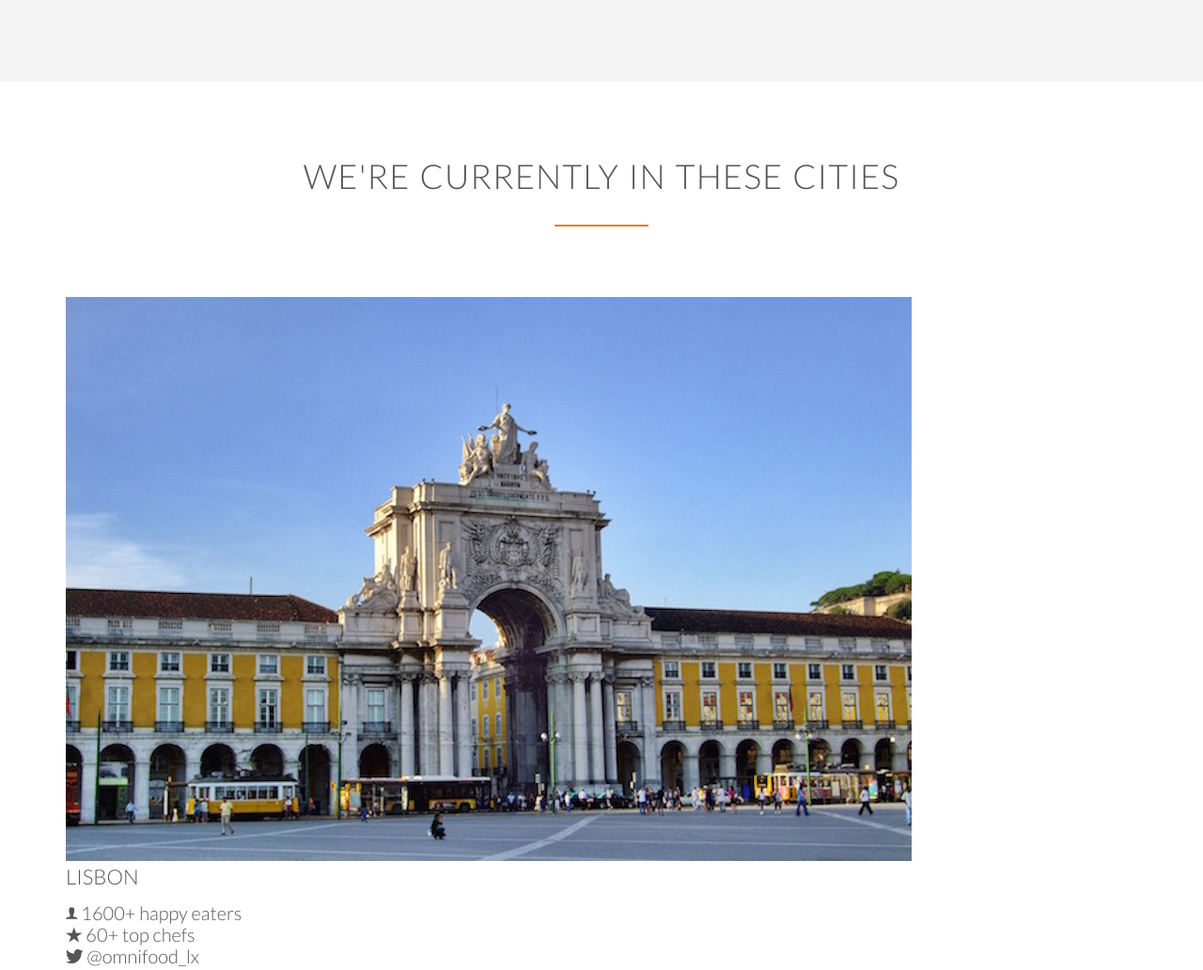
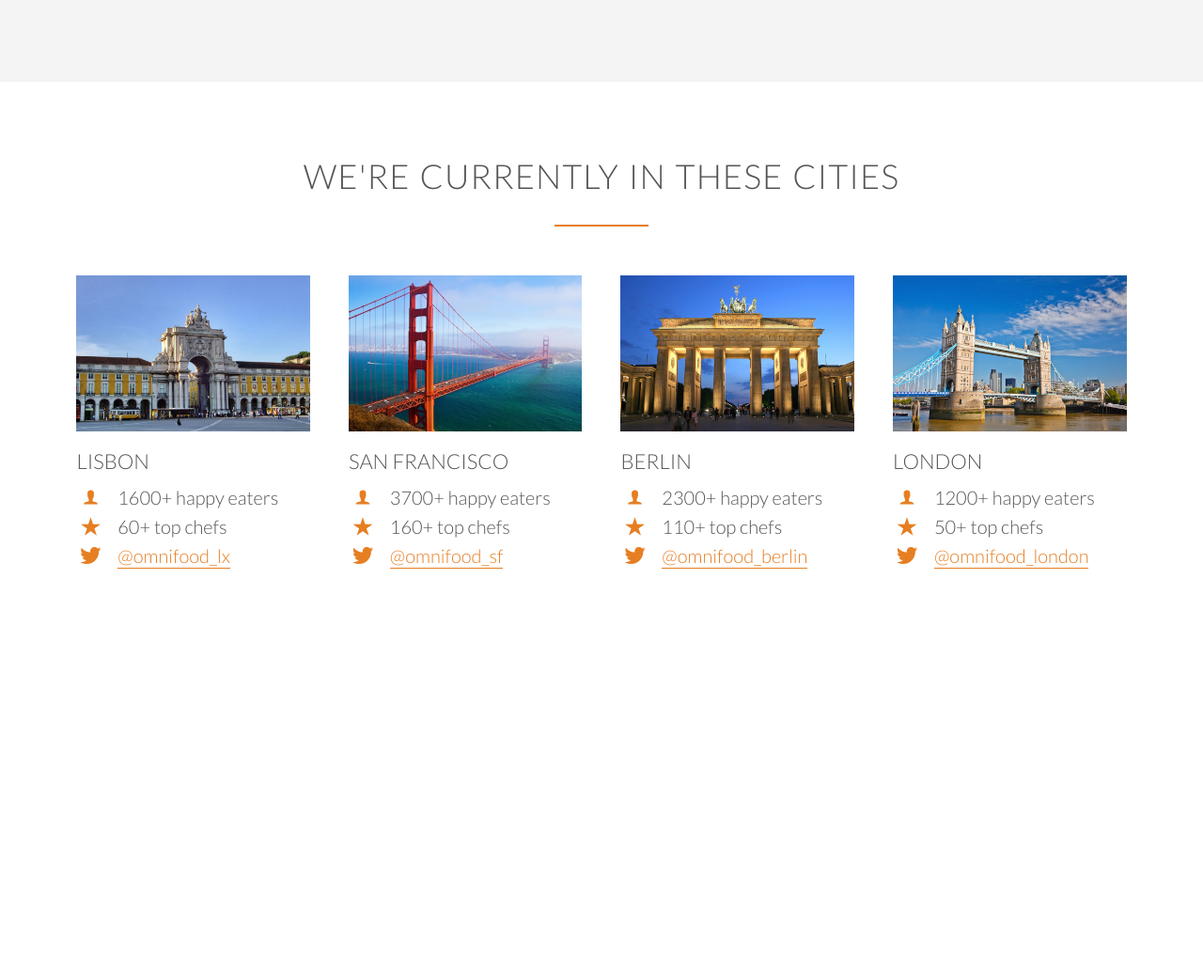
Before and after one commit to ErickDJensen/omnifood, a plain HTML site: page index.html in a window 1280 px wide. Shown: the part 2652-3684 px from the top of the page at 94% size. After the commit the page ends 3366 px from the top, so only its background shows below. Drawn offline with Linux system fonts and the light colour scheme; files whose address does not match are found by name.

Commit message:
finish cities section

```diff
--- a/index.html
+++ b/index.html
@@ -137,97 +137,81 @@
         </div>
     </div>
 </section>
-<section class="section-cities">
+<section class="section-cities" id="cities">
     <div class="row">
         <h2>We're currently in these cities</h2>
     </div>
-    <div class="row">
-        <div class="col span-1-of-4 box"></div>
+    <div class="row js--wp-3">
+        <div class="col span-1-of-4 box">
             <img src="resources/img/lisbon-3.jpg" alt="Lisbon">
             <h3>Lisbon</h3>
             <div class="city-feature">
-            <i class="ion-ios-person"></i>
+                <i class="ion-ios-person icon-small"></i>
                 1600+ happy eaters
             </div>
             <div class="city-feature">
-            <i class="ion-ios-star"></i>
+                <i class="ion-ios-star icon-small"></i>
                 60+ top chefs
             </div>
             <div class="city-feature">
-            <i class="ion-social-twitter"></i>
-            @omnifood_lx
+                <i class="ion-social-twitter icon-small"></i>
+                <a href="#">@omnifood_lx</a>
             </div>
-        <div class="col span-1-of-4 box"></div>
+        </div>
+        <div class="col span-1-of-4 box">
             <img src="resources/img/san-francisco.jpg" alt="San Francisco">
             <h3>San Francisco</h3>
             <div class="city-feature">
-            <i class="ion-ios-person"></i>
-            1600+ happy eaters
+                <i class="ion-ios-person icon-small"></i>
+                3700+ happy eaters
             </div>
             <div class="city-feature">
-            <i class="ion-ios-star"></i>
-            60+ top chefs
+                <i class="ion-ios-star icon-small"></i>
+                160+ top chefs
             </div>
             <div class="city-feature">
-            <i class="ion-social-twitter"></i>
-            @omnifood_lx
+                <i class="ion-social-twitter icon-small"></i>
+                <a href="#">@omnifood_sf</a>
             </div>
-        <div class="col span-1-of-4 box"></div>
+        </div>
+        <div class="col span-1-of-4 box">
             <img src="resources/img/berlin.jpg" alt="Berlin">
             <h3>Berlin</h3>
             <div class="city-feature">
-            <i class="ion-ios-person"></i>
-            1600+ happy eaters
+                <i class="ion-ios-person icon-small"></i>
+                2300+ happy eaters
             </div>
             <div class="city-feature">
-            <i class="ion-ios-star"></i>
-            60+ top chefs
+                <i class="ion-ios-star icon-small"></i>
+                110+ top chefs
             </div>
             <div class="city-feature">
-            <i class="ion-social-twitter"></i>
-            @omnifood_lx
+                <i class="ion-social-twitter icon-small"></i>
+                <a href="#">@omnifood_berlin</a>
             </div>
-        <div class="col span-1-of-4 box"></div>
+        </div>
+        <div class="col span-1-of-4 box">
             <img src="resources/img/london.jpg" alt="London">
             <h3>London</h3>
             <div class="city-feature">
-            <i class="ion-ios-person"></i>
-            1600+ happy eaters
+                <i class="ion-ios-person icon-small"></i>
+                1200+ happy eaters
             </div>
             <div class="city-feature">
-            <i class="ion-ios-star"></i>
-            60+ top chefs
+                <i class="ion-ios-star icon-small"></i>
+                50+ top chefs
             </div>
             <div class="city-feature">
-            <i class="ion-social-twitter"></i>
-            @omnifood_lx
+                <i class="ion-social-twitter icon-small"></i>
+                <a href="#">@omnifood_london</a>
             </div>
         </div>
+    </div>
+
 </section>
+
 
 <body>
 </body>
 
 </html>
-
-Title: We're currently in these cities
-
-Lisbon
-1600+ happy eaters
-60+ top chefs
-@omnifood_lx
-
-San Francisco
-3700+ happy eaters
-160+ top chefs
-@omnifood_sf
-
-Berlin
-2300+ happy eaters
-110+ top chefs
-@omnifood_berlin
-
-London
-1200+ happy eaters
-50+ top chefs
-@omnifood_london
--- a/resources/css/style.css
+++ b/resources/css/style.css
@@ -109,6 +109,36 @@ h2:after {
     display: block;
     color: #e67e22;
     margin-bottom: 10px;
+}
+
+.icon-small {
+    display: inline-block;
+    width: 30px;
+    text-align: center;
+    color: #e67e22;
+    font-size: 120%;
+    margin-right: 10px;
+
+    /*secrets to align text and icons*/
+    line-height: 120%;
+    vertical-align: middle;
+    margin-top: -5px;
+}
+
+/*------LINKS------*/
+a:link,
+a:visited {
+    color: #e67e22;
+    text-decoration: none;
+    padding-bottom: 1px;
+    border-bottom: 1px solid #e67e22;
+    transition: border-bottom 0.2s, color 0.2s;
+}
+
+a:hover,
+a:active {
+    color: #555;
+    border-bottom: 1px solid transparent;
 }
 
 /*------BUTTONS------*/
@@ -306,3 +336,16 @@ header {
     width: auto;
     margin-right: 10px;
 }
+
+/*----------------------------*/
+/*CITIES*/
+/*----------------------------*/
+.box img {
+    width: 100%;
+    height: auto;
+    margin-bottom: 15px;
+}
+
+.city-feature {
+    margin-bottom: 5px;
+}
```
Lines whose indentation alone changed are shown as unchanged.
